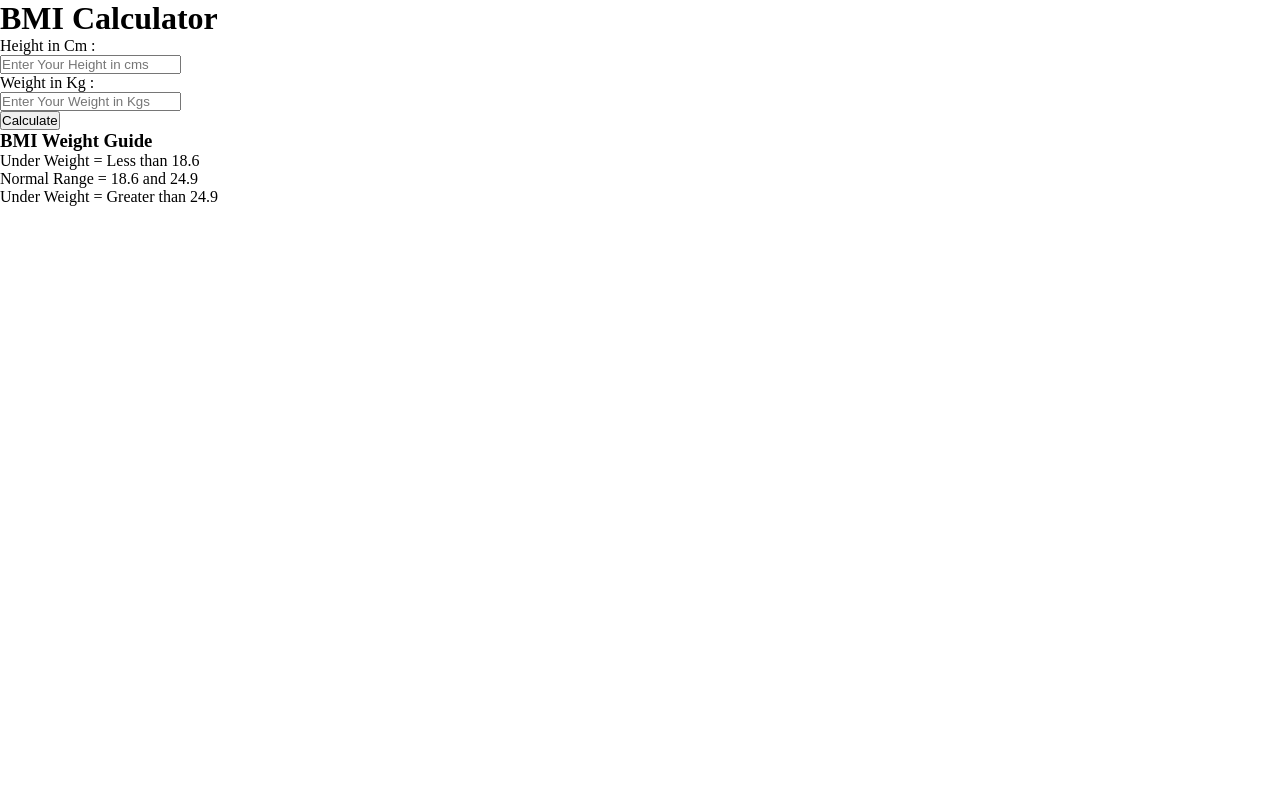
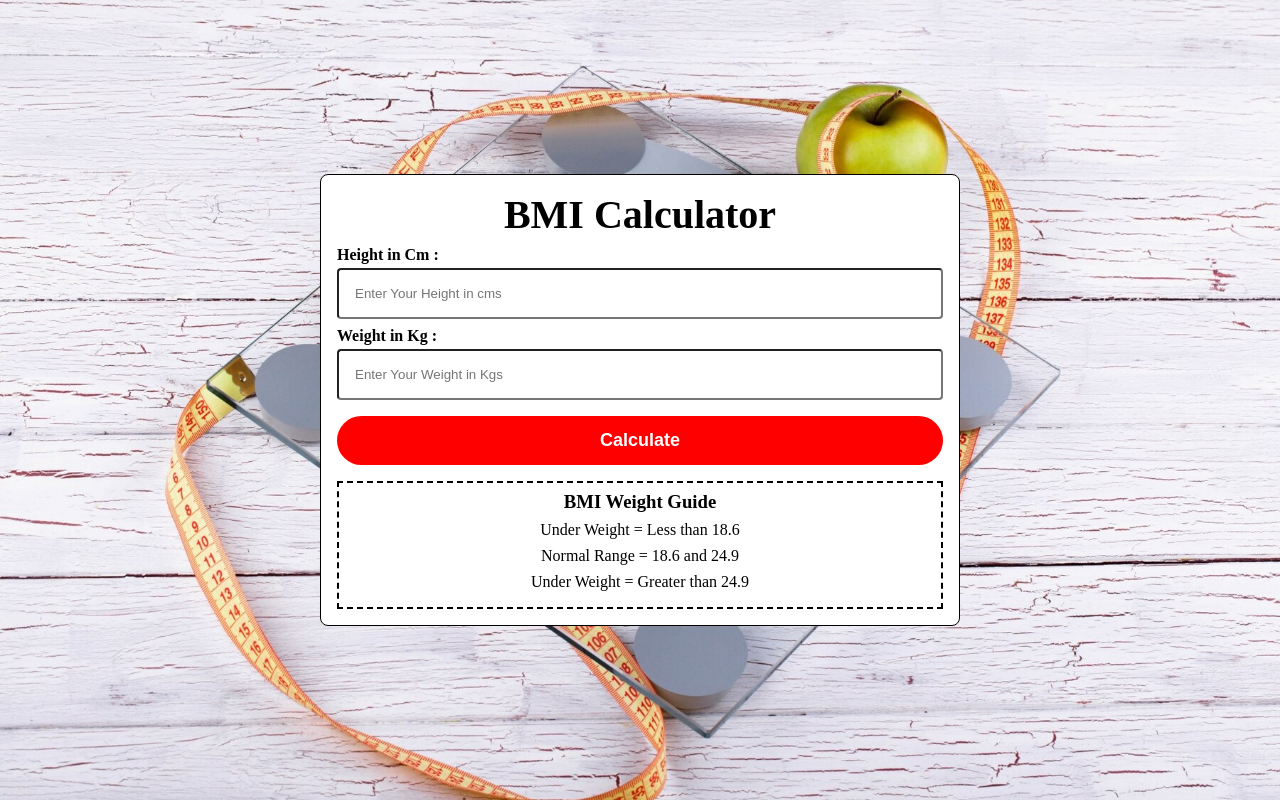
Before and after one commit to Gaurav0927/Js-Practice, a plain HTML site: page 07.02_Project-Two_Bmi_Calculator/index.html in a window 1280 px wide. Drawn offline with Linux system fonts and the light colour scheme.

Commit message:
css styling done for bmi calculator

```diff
--- a/07.02_Project-Two_Bmi_Calculator/css/styles.css
+++ b/07.02_Project-Two_Bmi_Calculator/css/styles.css
@@ -3,3 +3,76 @@
     padding: 0;
     box-sizing: border-box;
 }
+
+body{
+    display: flex;
+    align-items: center;
+    justify-content: center;
+    width: 100%;
+    height: 100vh;
+    /* background-color: rgb(144, 112, 112); */
+    background-image: url(../Images/green-apple-orange-tape-measure-lie-glass-weighing-scales_1304-2834.jpeg);
+    background-repeat: no-repeat;
+    background-size: cover;
+    background-position: center;
+}
+
+.container{
+    border: 1px solid black;
+    width: 50%;
+
+    padding: 16px;
+    background-color: white;
+    border-radius: 8px;
+}
+
+.container h1{
+    text-align: center;
+    font-size: 40px;
+    font-weight: 600;
+}
+
+form .input_content{
+    /* border: 1px solid red; */
+    margin: 8px 0;
+}
+
+form .input_content input[type="text"]{
+    width: 100%;
+    box-sizing: border-box;
+    padding: 16px;
+    outline: none;
+    border-radius: 4px;
+    margin-top: 4px;
+
+}
+
+form button{
+    width: 100%;
+    box-sizing: border-box;
+    padding: 14px;
+    font-size: 18px;
+    font-weight: 700;
+    background-color: red;
+    color: white;
+    outline: none;
+    border: none;
+    border-radius: 50px;
+    cursor: pointer;
+    margin: 8px 0 16px;
+}
+
+form label{
+    font-weight: 600;
+}
+
+form .weight_guide{
+    border: 2px dashed black;
+    text-align: center;
+    padding: 8px;
+}
+
+form .weight_guide p{
+    font-size: 16px;
+    margin: 8px 0;
+}
--- a/07.02_Project-Two_Bmi_Calculator/index.html
+++ b/07.02_Project-Two_Bmi_Calculator/index.html
@@ -14,23 +14,23 @@
 
         <form action="">
 
-            <p>
+            <div class="input_content">
                 <label for="">Height in Cm :</label>
 
                 <div>
                     <input type="text" id="height" placeholder="Enter Your Height in cms">
                 </div>
 
-            </p>
+            </div>
 
-            <p>
+            <div class="input_content">
                 <label for="">Weight in Kg :</label>
 
                 <div>
                     <input type="text" id="height" placeholder="Enter Your Weight in Kgs">
                 </div>
 
-            </p>
+            </div>
 
             <button>Calculate</button>
 
```
Also changed, not shown: 07.02_Project-Two_Bmi_Calculator/Images/giphy1.gif (added), 07.02_Project-Two_Bmi_Calculator/Images/green-apple-orange-tape-measure-lie-glass-weighing-scales_1304-2834.jpeg (added).
